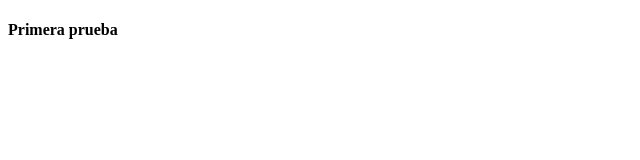
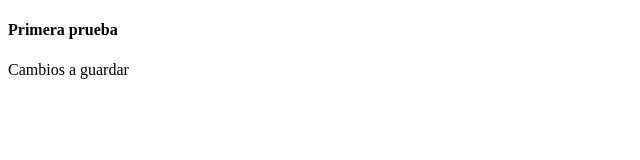
Before and after one commit to programaclases/pruebayotube, a plain HTML site: page index.html in a window 1280 px wide. Shown: the whole page, without its empty margins (0-640 px from the left). Drawn offline with Linux system fonts and the light colour scheme.

Commit message:
Commit a guardar Este commit va ser permanente.

```diff
--- a/index.html
+++ b/index.html
@@ -8,5 +8,6 @@
 </head>
 <body>
     <h4>Primera prueba</h4>
+    <p>Cambios a guardar</p>
 </body>
 </html>
```
